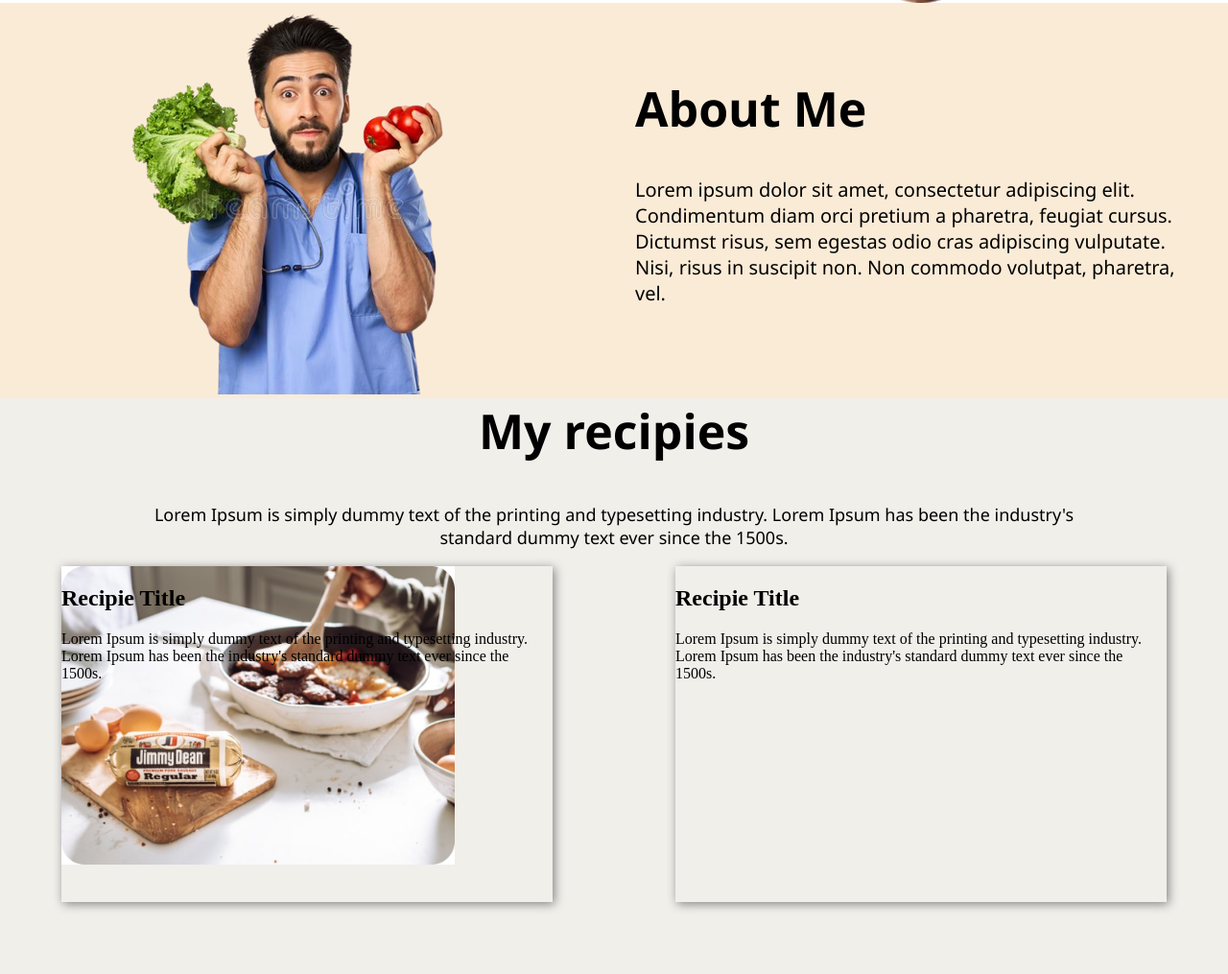
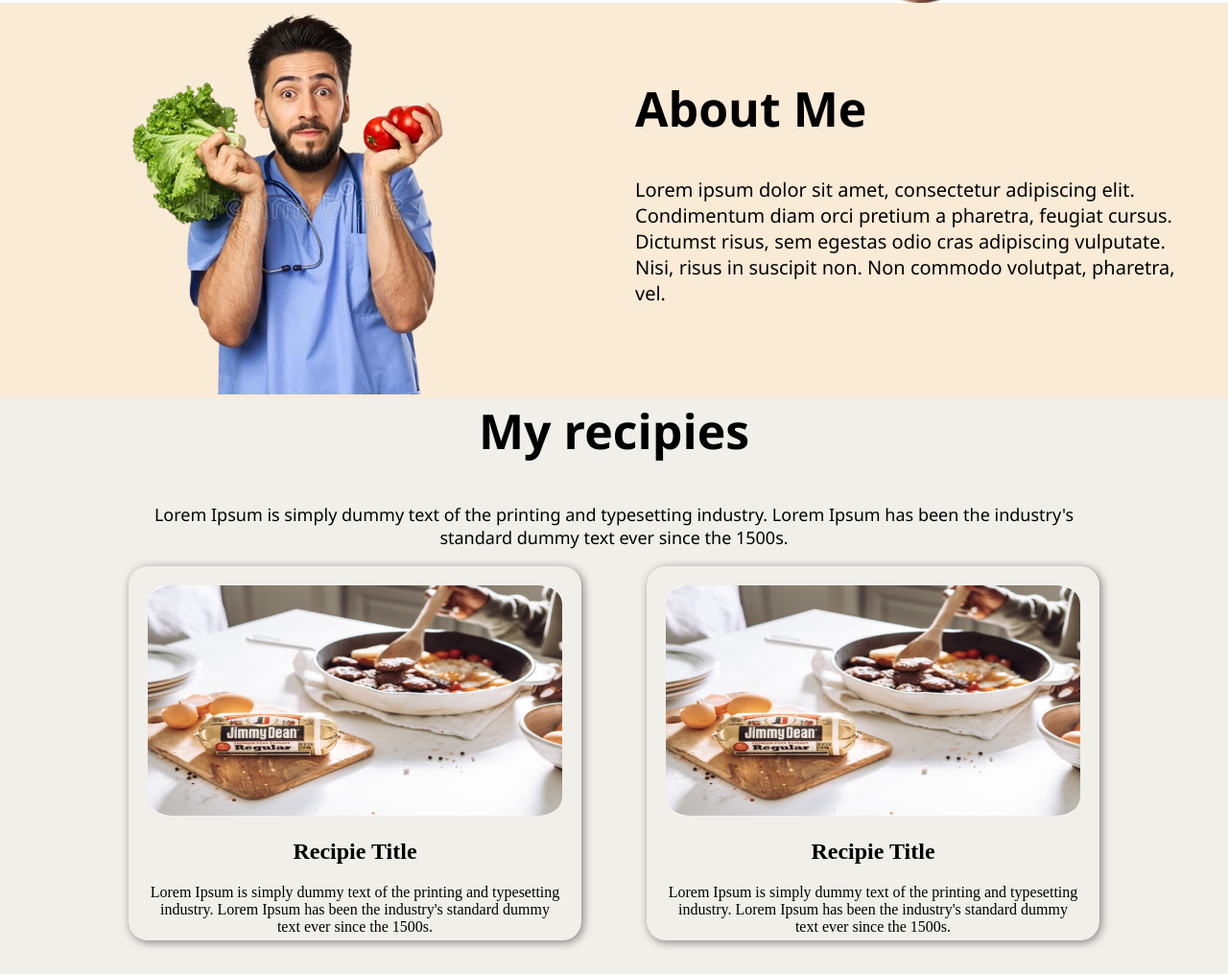
Before and after one commit to marufprocode/Eat-Healthy-Website, a plain HTML site: page index.html in a window 1280 px wide. Shown: the part 741-1756 px from the top of the page at 96% size. Drawn offline with Linux system fonts and the light colour scheme.

Commit message:
new look

```diff
--- a/index.html
+++ b/index.html
@@ -63,16 +63,26 @@
       </div>
       <div class="last-sec-box">
          <div class="box-1">
-            <h1>Recipie Title</h1>
+            <div class="box1-image">
+               <img src="./food/Project Cover.jpg" alt="box1-image">
+            </div>
+            <div class="box1-text">
+               <h1>Recipie Title</h1>
             <p>Lorem Ipsum is simply dummy text of the printing and
                typesetting industry. Lorem Ipsum has been the industry's
                standard dummy text ever since the 1500s.</p>
+            </div>
          </div>
          <div class="box-2">
-            <h1 class="hello">Recipie Title</h1>
+            <div class="box2-image">
+               <img src="./food/Project Cover.jpg" alt="box1-image">
+            </div>
+            <div class="box2-text">
+               <h1>Recipie Title</h1>
             <p>Lorem Ipsum is simply dummy text of the printing and
                typesetting industry. Lorem Ipsum has been the industry's
                standard dummy text ever since the 1500s.</p>
+            </div>
          </div>
       </div>
    </section>
--- a/style.css
+++ b/style.css
@@ -165,21 +165,40 @@ body{
 .last-sec-box{
    display: flex;
    justify-content: space-around;
+   margin-left: 100px;
+   margin-right: 100px;
 }
 .box-1{
    width: 40%;
    height: 350px;
    box-shadow: 2px 2px 10px grey;
-   background-image: url(./food/Project\ Cover.jpg);
-   background-repeat: no-repeat;
-   background-size: 80%;
+   border-radius: 20px;
+   padding: 20px;
 }
 .box-2{
    width: 40%;
    height: 350px;
    box-shadow: 2px 2px 10px grey;
+   border-radius: 20px;
+   padding: 20px;
+}
+.box1-text{
+   text-align: center;
 }
 
-.box-1 h1 p{
-   justify-content: center;
+.box1-image img{
+   width: 100%;
+   height: 240px;
+   border-radius: 20px;
+
 }
+.box2-text{
+   text-align: center;
+}
+
+.box2-image img{
+   width: 100%;
+   height: 240px;
+   border-radius: 20px;
+
+}
```
